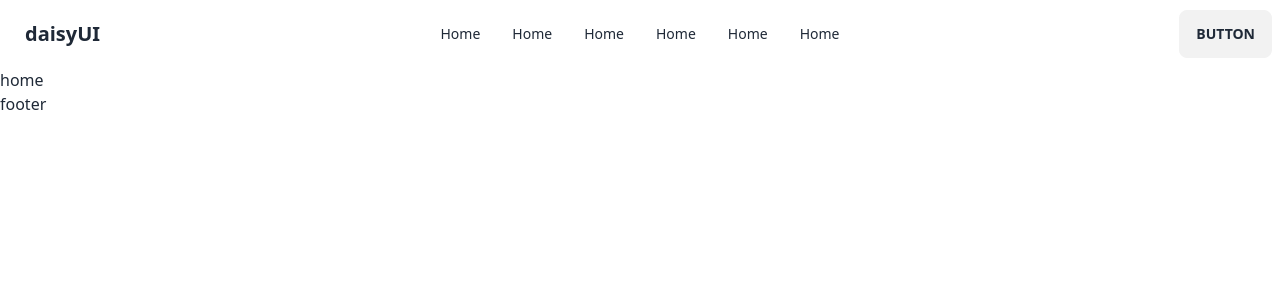
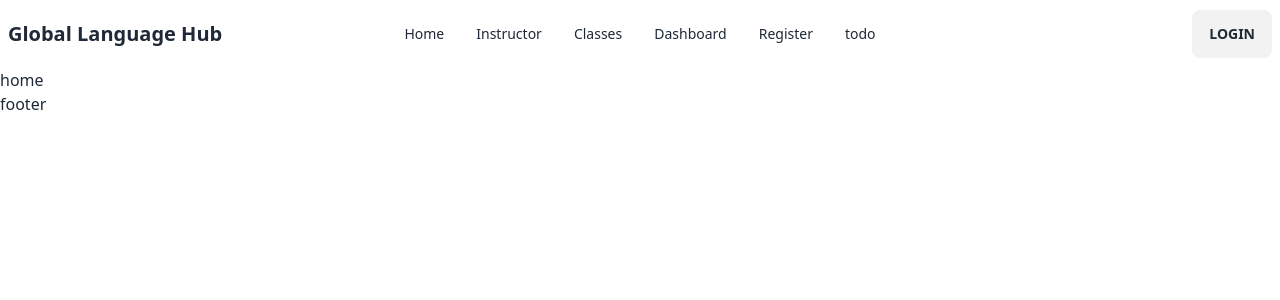
Before and after one commit to WDsayeed/summer-camp-client, a React (Vite) app: page / in a window 1280 px wide. Shown: the top 300 px of the page. Built offline with nearby package versions, Linux system fonts and the light colour scheme.

Commit message:
added header

```diff
--- a/src/components/shared/Header/Header.jsx
+++ b/src/components/shared/Header/Header.jsx
@@ -5,11 +5,11 @@ const Header = () => {
         const navOption = (
                 <>
                 <li><Link to='/'>Home</Link></li>
-                <li><Link to='/'>Home</Link></li>
-                <li><Link to='/'>Home</Link></li>
-                <li><Link to='/'>Home</Link></li>
-                <li><Link to='/'>Home</Link></li>
-                <li><Link to='/'>Home</Link></li>
+                <li><Link to='/instructor'>Instructor</Link></li>
+                <li><Link to='/classes'>Classes</Link></li>
+                <li><Link to='/dashboard'>Dashboard</Link></li>
+                <li><Link to='/register'>Register</Link></li>
+                <li><Link to='/'>todo</Link></li>
                 </>
         )
   return (
@@ -39,7 +39,7 @@ const Header = () => {
             {navOption}
           </ul>
         </div>
-        <a className="btn btn-ghost normal-case text-xl">daisyUI</a>
+        <Link to='/' className="font-semibold text-xl">Global Language Hub</Link>
       </div>
       <div className="navbar-center hidden lg:flex">
         <ul className="menu menu-horizontal px-1">
@@ -47,7 +47,7 @@ const Header = () => {
         </ul>
       </div>
       <div className="navbar-end">
-        <a className="btn">Button</a>
+        <a className="btn">Login</a>
       </div>
     </div>
   );
```
